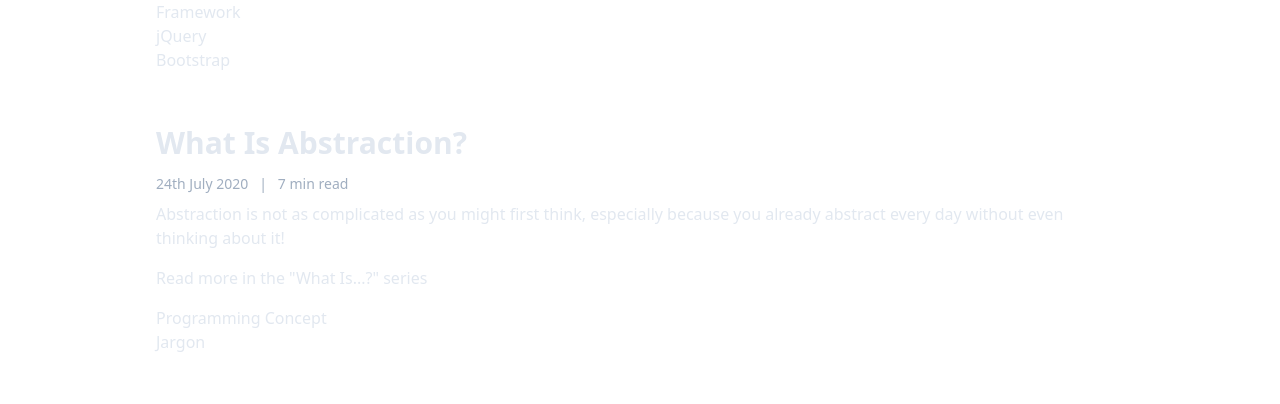
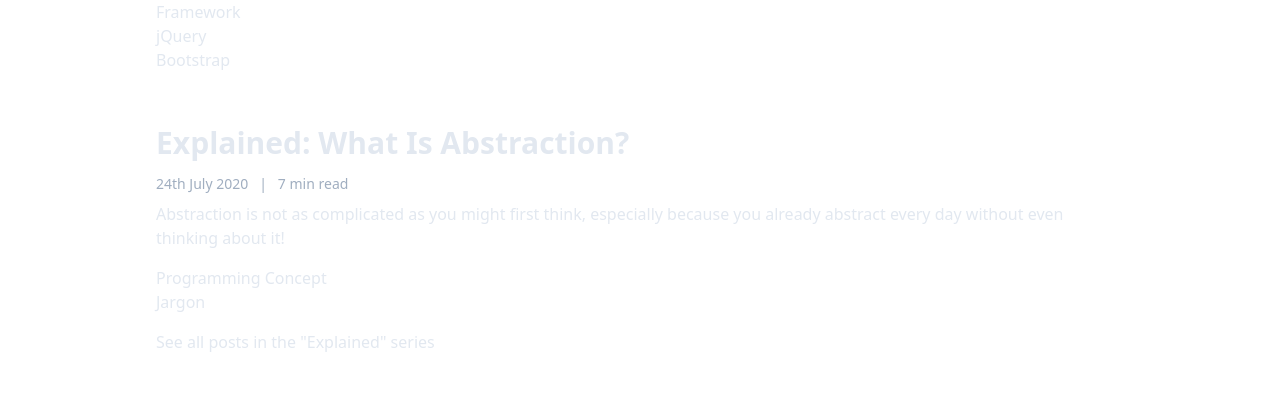
Before and after one commit to ryanmaffey/ryanmaffey.dev, a Next.js app: page /posts in a window 1280 px wide. Shown: the part 1580-1984 px from the top of the page. Built offline with nearby package versions, Linux system fonts and the light colour scheme.

Commit message:
chore: rename "What Is" to "Explained"

```diff
--- a/components/post-link.tsx
+++ b/components/post-link.tsx
@@ -12,6 +12,7 @@ interface IProps {
     headingSize: 2 | 3;
     classNames?: string;
     showTags?: boolean;
+    showSeriesLink?: boolean;
 }
 
 export const PostLink: React.FC<IProps> = (props) => (
@@ -37,20 +38,20 @@ export const PostLink: React.FC<IProps> = (props) => (
             &nbsp; | &nbsp; <span>{props.post.meta.readTime} min read</span>
         </div>
         <p className="mb-0">{props.post.meta.description}</p>
-        {props.post.meta.series && (
-            <Anchor
-                href={`/series/${props.post.meta.series}`}
-                className="mt-4 inline-block"
-            >
-                Read more in the "{SERIES_ID_MAP[props.post.meta.series]}"
-                series
-            </Anchor>
-        )}
         {props.showTags && props.post.meta.tags && (
             <>
                 <div className="mt-4" />
                 <TagList tags={props.post.meta.tags} />
             </>
         )}
+        {props.showSeriesLink && props.post.meta.series && (
+            <Anchor
+                href={`/series/${props.post.meta.series}`}
+                className="mt-4 inline-block"
+            >
+                See all posts in the "{SERIES_ID_MAP[props.post.meta.series]}"
+                series
+            </Anchor>
+        )}
     </div>
 );
--- a/components/post-list.tsx
+++ b/components/post-list.tsx
@@ -7,6 +7,7 @@ interface IProps {
     posts: IPost[];
     headingSize: 2 | 3;
     showTags?: boolean;
+    showSeriesLink?: boolean;
 }
 
 export const PostList: React.FC<IProps> = (props) => (
@@ -20,6 +21,7 @@ export const PostList: React.FC<IProps> = (props) => (
                     post={p}
                     headingSize={props.headingSize}
                     showTags={props.showTags}
+                    showSeriesLink={props.showSeriesLink}
                 />
             </li>
         ))}
--- a/components/table-of-contents.tsx
+++ b/components/table-of-contents.tsx
@@ -26,7 +26,7 @@ export const TableOfContents: React.FC<{
         </h2>
         <ul className="toc">
             {props.items.map((item) => (
-                <li>
+                <li key={item.id}>
                     <a
                         href={`#${item.id}`}
                         className={getClassName(item.level)}
--- a/constants/series.ts
+++ b/constants/series.ts
@@ -1,3 +1,3 @@
 export const SERIES_ID_MAP: { [key: string]: string } = {
-    "What-Is": "What Is...?",
+    Explained: "Explained",
 };
--- a/pages/index.tsx
+++ b/pages/index.tsx
@@ -74,14 +74,14 @@ const Home: React.FC<IProps> = (props) => {
 
                 <section className="container mb-8">
                     <h2>Series</h2>
-                    <h3 className="text-primary">What Is...?</h3>
+                    <h3 className="text-primary">Explained</h3>
                     <p>
                         This series of posts is designed to make complicated (or
                         complicated-sounding) programming concepts and jargon
                         and help you understand what it all means in the
                         simplest way possible!{" "}
-                        <Anchor href="/series/What-Is">
-                            See all "What Is...?" posts.
+                        <Anchor href="/series/Explained">
+                            See all posts in the "Explained" series.
                         </Anchor>
                     </p>
                 </section>
--- a/pages/posts/index.tsx
+++ b/pages/posts/index.tsx
@@ -46,7 +46,12 @@ const PostsPage: React.FC<IProps> = (props) => {
                 <p>Here are all my blog posts for you to browse and enjoy.</p>
             </TitleHeader>
             <div className="container">
-                <PostList posts={state.posts} headingSize={2} showTags />
+                <PostList
+                    posts={state.posts}
+                    headingSize={2}
+                    showTags
+                    showSeriesLink
+                />
                 {props.pageCount > state.page + 1 && (
                     <div className="flex justify-center mt-8">
                         <button
--- a/pages/series/[id].tsx
+++ b/pages/series/[id].tsx
@@ -21,17 +21,17 @@ const TagPage: React.FC<IProps> = (props) => {
                     SERIES_ID_MAP[props.id]
                 }"`}
             >
-                {props.id === "What-Is" && (
-                    <TitleHeader>
-                        <h1 className="m-0">What Is...?</h1>
+                <TitleHeader>
+                    <h1 className="m-0">Series: "{SERIES_ID_MAP[props.id]}"</h1>
+                    {props.id === "Explained" && (
                         <p className="mt-4">
                             This series of posts is designed to make complicated
                             (or complicated-sounding) programming concepts and
                             jargon and help you understand what it all means in
                             the simplest way possible!
                         </p>
-                    </TitleHeader>
-                )}
+                    )}
+                </TitleHeader>
                 <div className="container">
                     <PostList {...props} headingSize={2} />
                 </div>
--- a/posts/what-is-abstraction.md
+++ b/posts/what-is-abstraction.md
@@ -1,5 +1,5 @@
 ---
-title: "What Is Abstraction?"
+title: "Explained: What Is Abstraction?"
 description: Abstraction is not as complicated as you might first think, especially because you already abstract every day without even thinking about it!
 date: "2020-07-24"
 readTime: 7
@@ -11,7 +11,7 @@ keywords:
 tags:
     - Programming Concept
     - Jargon
-series: What-Is
+series: Explained
 ---
 
 ## Defining Abstraction
```
